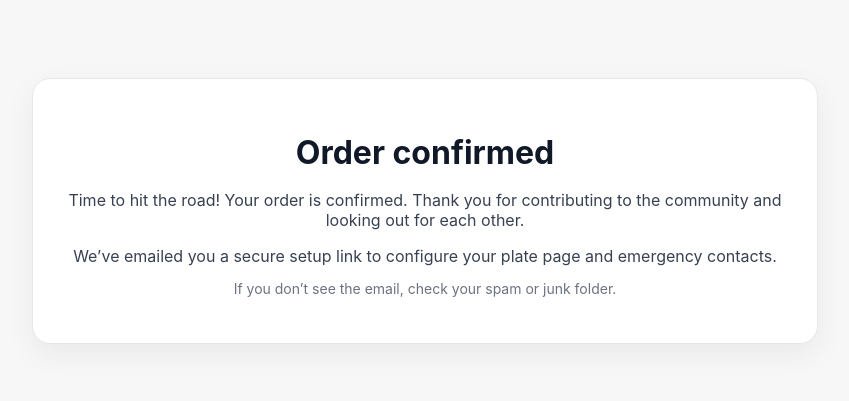
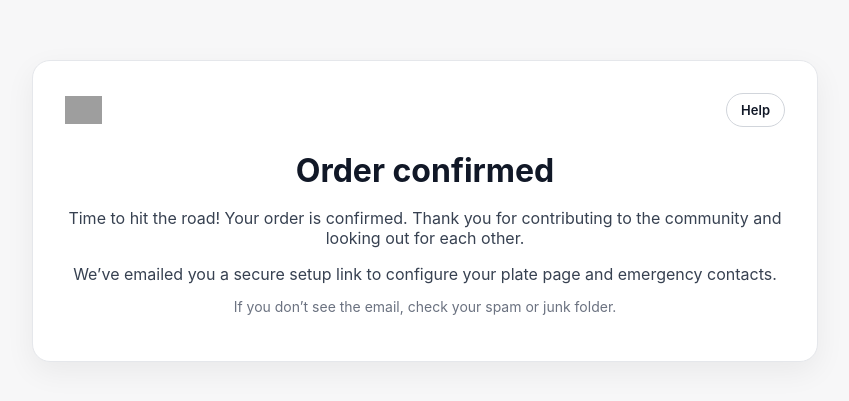
Before and after one commit to Carascan/carascan-platform, a Next.js app: page /order/success in a window 1280 px wide. Shown: the part 221-622 px from the top of the page, without its empty margins (215-1064 px from the left). Built offline with nearby package versions, Linux system fonts and the light colour scheme; grey boxes are pictures that could not be loaded.

Commit message:
Add logo and help button to order success page

```diff
--- a/app/order/success/page.tsx
+++ b/app/order/success/page.tsx
@@ -1,3 +1,6 @@
+const LOGO_URL =
+  "https://pzlehlwkarefpcoirfhk.supabase.co/storage/v1/object/public/assets/carascan-logo-84x9_2.svg";
+
 export default function Success() {
   return (
     <main
@@ -21,7 +24,42 @@ export default function Success() {
           textAlign: "center",
         }}
       >
+        <div
+          style={{
+            display: "flex",
+            alignItems: "center",
+            justifyContent: "space-between",
+            marginBottom: 24,
+            gap: 16,
+          }}
+        >
+          <img
+            src={LOGO_URL}
+            alt="Carascan"
+            style={{
+              height: 28,
+              width: "auto",
+              objectFit: "contain",
+            }}
+          />
 
+          <a
+            href="/contact"
+            style={{
+              textDecoration: "none",
+              padding: "8px 14px",
+              borderRadius: 999,
+              border: "1px solid #d1d5db",
+              fontSize: 13,
+              fontWeight: 600,
+              color: "#111827",
+              background: "#fff",
+              whiteSpace: "nowrap",
+            }}
+          >
+            Help
+          </a>
+        </div>
 
         <h1
           style={{
@@ -39,8 +77,8 @@ export default function Success() {
             color: "#374151",
           }}
         >
-          Time to hit the road! Your order is confirmed.
-          Thank you for contributing to the community and looking out for each other.
+          Time to hit the road! Your order is confirmed. Thank you for
+          contributing to the community and looking out for each other.
         </p>
 
         <p
```
